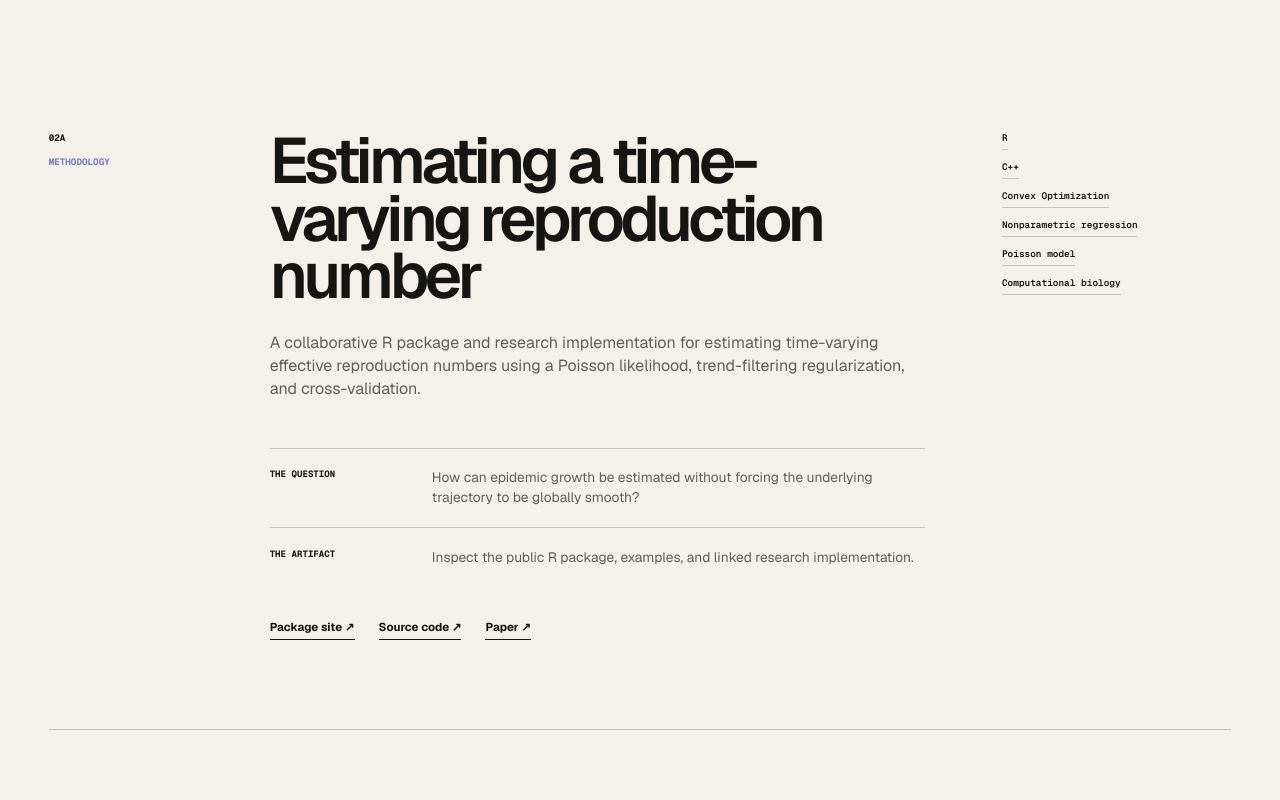
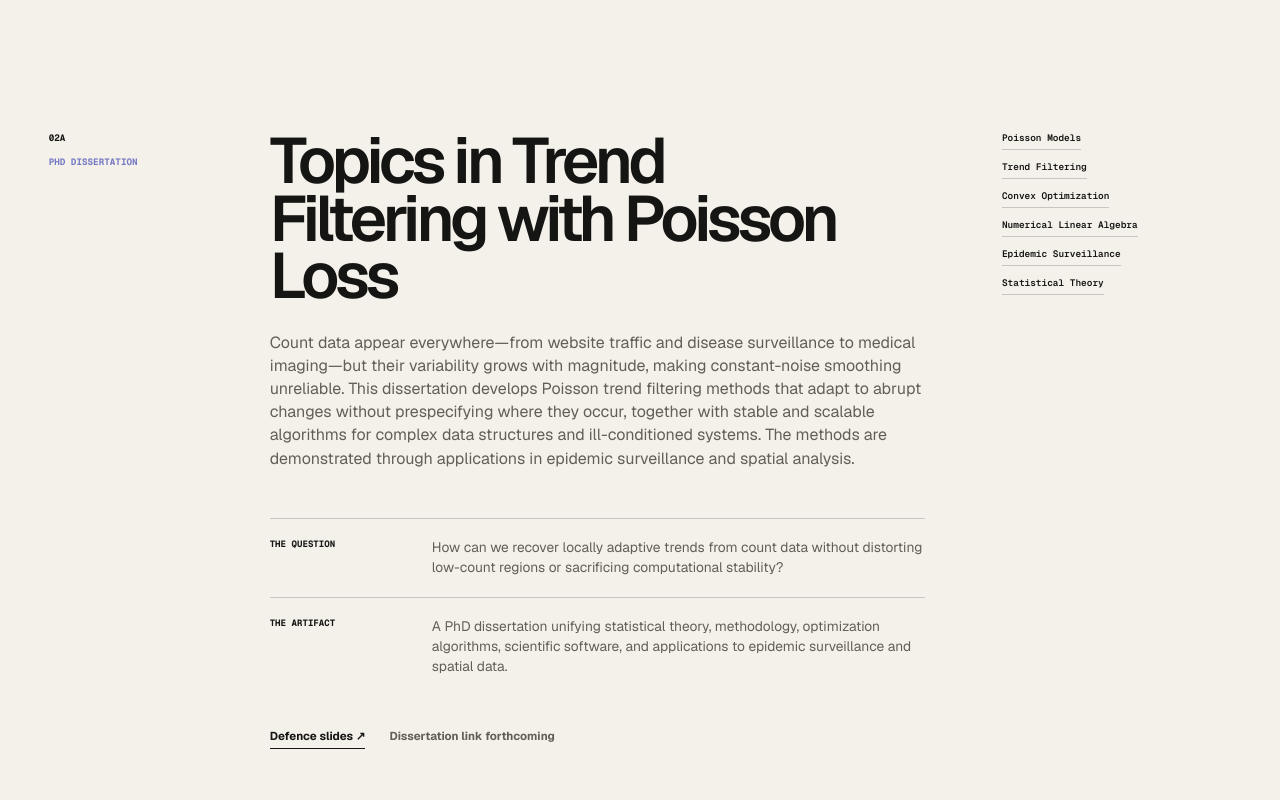
Before and after one commit to jiapivialiu/jiapivialiu-portfolio, a Next.js app: page /academics in a window 1280 px wide. Shown: the part 800-1600 px from the top of the page. Built offline with nearby package versions, Linux system fonts and the light colour scheme.

Commit message:
add a proj

```diff
--- a/src/data/site.ts
+++ b/src/data/site.ts
@@ -115,6 +115,26 @@ export const projects: readonly Project[] = [
     technologies: ["Codex skills", "MCP", "Agent workflows", "Evaluation design"],
     status: "In progress",
     featured: true,
+  },
+  {
+    slug: "topics-in-trend-filtering-with-poisson-loss",
+    primaryCategory: "statistics",
+    crossTags: ["engineering"],
+    title: "Topics in Trend Filtering with Poisson Loss",
+    shortDescription: "Locally adaptive smoothing for count data, supported by stable algorithms and real-world applications.",
+    longDescription:
+      "Count data appear everywhere—from website traffic and disease surveillance to medical imaging—but their variability grows with magnitude, making constant-noise smoothing unreliable. This dissertation develops Poisson trend filtering methods that adapt to abrupt changes without prespecifying where they occur, together with stable and scalable algorithms for complex data structures and ill-conditioned systems. The methods are demonstrated through applications in epidemic surveillance and spatial analysis.",
+    problem: "How can we recover locally adaptive trends from count data without distorting low-count regions or sacrificing computational stability?",
+    artifact: "A PhD dissertation unifying statistical theory, methodology, optimization algorithms, scientific software, and applications to epidemic surveillance and spatial data.",
+    repoUrl: "",
+    repoLabel: "Dissertation link forthcoming",
+    additionalLinks: [
+      { label: "Defence slides", url: "https://github.com/jiapivialiu/poisson-tf-defence-slides" },
+    ],
+    technologies: ["Poisson Models", "Trend Filtering", "Convex Optimization", "Numerical Linear Algebra", "Epidemic Surveillance", "Statistical Theory"],
+    status: "Research",
+    indexLabel: "PhD Dissertation",
+    featured: false,
   },
   {
     slug: "rtestim",
```
